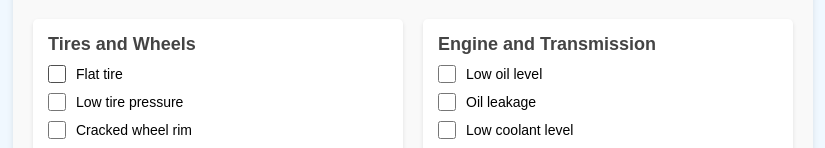
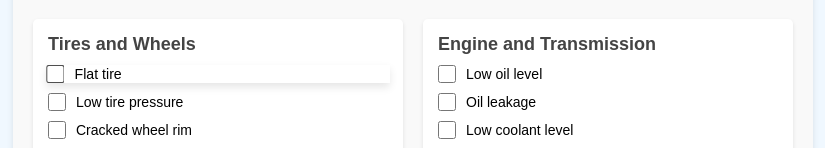
Before and after one commit to joelcave42/PD-JIC4312, a React (Vite) app in the folder client/: page / in a window 1280 px wide. In both pictures the pointer is over the label "Flat tire". Shown: the part 178-326 px from the top of the page, without its empty margins (227-1052 px from the left). Built offline with nearby package versions, Linux system fonts and the light colour scheme; no server answers.

Commit message:
Update FaultSubmissionForm.css
Improved clicking functionality for checkboxes.

```diff
--- a/client/src/styles/FaultSubmissionForm.css
+++ b/client/src/styles/FaultSubmissionForm.css
@@ -69,11 +69,18 @@
     gap: 10px;
     margin-bottom: 10px;
     font-size: 14px;
+    cursor: pointer;
   }
 
   .checkbox-label input {
     width: 18px;
     height: 18px;
+    cursor: pointer
+  }
+
+  .checkbox-label:hover {
+      transform: scale(1.01);
+      box-shadow: 0 4px 8px rgba(0, 0, 0, 0.1);
   }
 
   .form-submit {
```
